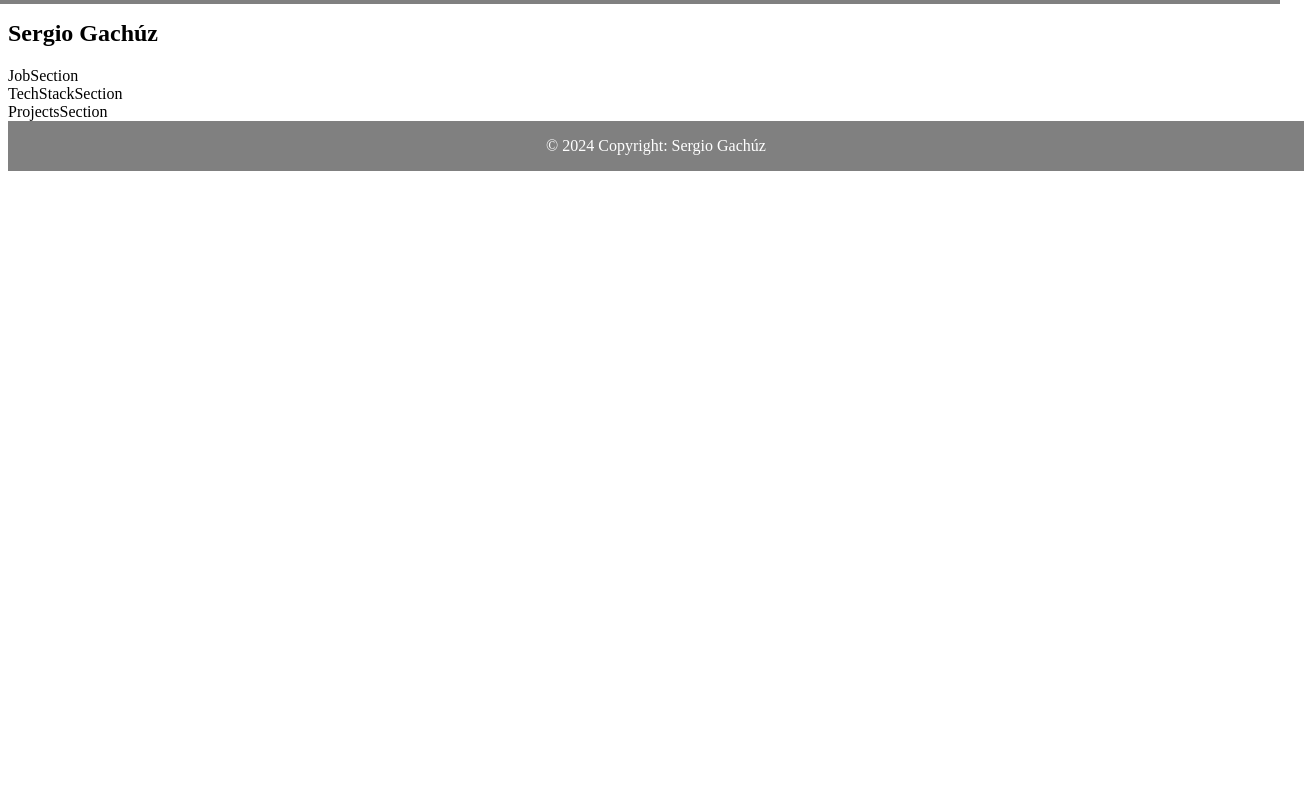
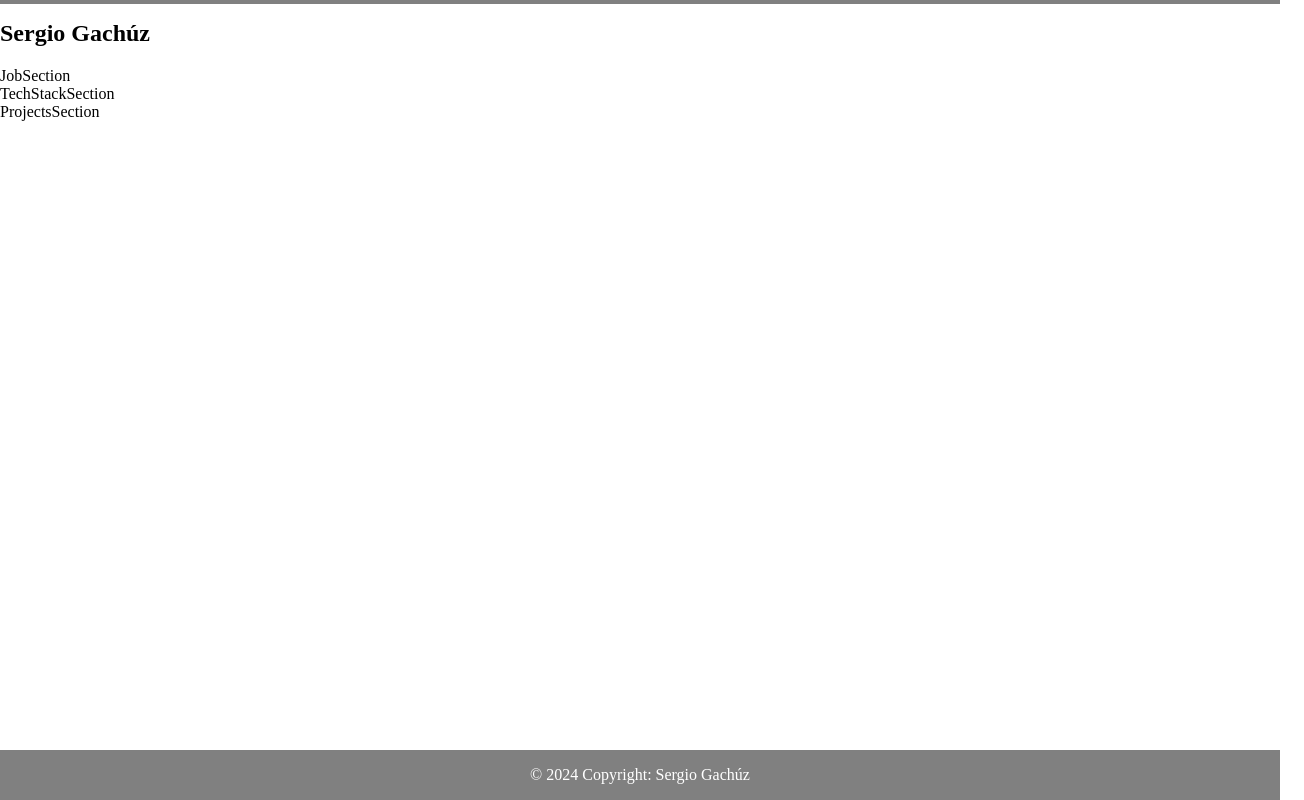
Before and after one commit to sgachuzc/Mi-Portafolio, a React (Vite) app: page / in a window 1280 px wide. Shown: the whole page, 1304 px wide, since content can reach past the window. Built offline with nearby package versions, Linux system fonts and the light colour scheme.

Commit message:
Ajustes en footer

```diff
--- a/src/main.css
+++ b/src/main.css
@@ -1,129 +1,10 @@
-:root{
-  /* Definición de custom properties */
-  --color-primario: #181818;
-  --color-secundario: #f0f0f0;
-
-  /* Tipografía */
-  --tipo-principal: Helvetica, Arial, sans-serif;
-  --tipo--secundario: Verdana;
+#root{
+  min-height: 100dvh;
+  display: grid;
+  grid-template-rows: auto 1fr auto;
 }
 
-/* Adapatar al modo oscuro */
-@media (prefers-color-scheme: dark){
-  :root{
-      --color-primario: #f0f0f0;
-      --color-secundario: #181818;
-  }
+body{
+  padding: 0;
+  margin: 0;
 }
-
-/* Configurar si esta activado el modo alto contraste */
-@media (prefers-color-scheme: high){
-  :root{
-      --color-primario: black;
-      --color-secundario: white;
-  }
-}
-
-/* Desactivar animations en que de que el usuario haya configurado el modo sin animaciones */
-@media (prefers-reduced-motion: reduce){
-  /*Poner el selector de preferencia */
-  *{
-      animation: none;
-      transition: none;
-  }
-}
-
-/* Resetear el margin y padding */
-*{
-  margin: 0;
-  padding: 0;
-  border: 0;
-  box-sizing: border-box;
-  vertical-align: baseline;
-}
-
-img, picture, video, iframe, figure{
-  max-width: 100%;
-  width: 100%;
-  display: block;
-  /* opcional */ object-fit: cover;
-  /* opcional */ object-position: center center;
-}
-
-/* Reseteamos los enlaces para funcionar como cajas */
-a{
-  display: block;
-}
-
-/* ... excepto los que se encuentran en parrafos */
-p a{
-  display: inline;
-}
-
-/* Quitamos los puntos de los li */
-li{
-  list-style-type: none;
-}
-
-/* Configuramos anclas suaves */
-html{
-  scroll-behavior: smooth;
-}
-
-/* Desactivamos estilos por defectos de las principales etiquetas de texto */
-h1, h2, h3, h4, h5, h6, p, span, a, strong, blockquote, i, b, u, em{
-  font-size: 1em;
-  font-weight: inherit;
-  font-style: inherit;
-  text-decoration: none;
-  color: inherit;
-}
-
-/* Evitar problemas con los pseudoelementos de quotes */
-blockquote::before, blockquote::after, q::before, q::after{
-  content: '';
-  content: none;
-}
-
-/* Configuramos el texto que seleccionamos */
-::selection{
-  background-color: var(--color-primario);
-  color: var(--color-secundario);
-}
-
-/* Nivelamos problemas de tipografías y colocación de forms */
-form, input, textarea, select, button, label{
-  font-family: inherit;
-  font-size: inherit;
-  hyphens: auto;
-  background-color: transparent;
-  display: block;
-  color: inherit;
-  /* opcional */ appearance: none;
-}
-
-/* Reetear tablas */
-table, tr, td{
-  border-collapse: collapse;
-  border-spacing: 0;
-}
-
-svg{
-  width: 100%;
-  display: block;
-  fill: currentColor;
-}
-
-/* Configurar tipografía para toda la web */
-body{
-  min-height: 100vh;
-  font-size: 100%;
-  font-family: var(--tipo-principal);
-  color: var(--color-primario);
-  background-color: var(--color-secundario);
-  /* opcional */ line-height: 1.4em;
-  /* opcional */ hyphens: auto;
-  /* opcional */ font-smooth: always;
-  /* opcional */ -webkit-font-smoothing: antialiased;
-  /* opcional */ -moz-osx-font-smoothing: grayscale;
-}
--- a/src/main.jsx
+++ b/src/main.jsx
@@ -2,6 +2,7 @@ import React from 'react'
 import ReactDOM from 'react-dom/client'
 import { PortafolioApp } from './PortafolioApp'
 import { BrowserRouter } from 'react-router-dom'
+import './main.css'
 
 ReactDOM.createRoot(document.getElementById('root')).render(
   <React.StrictMode>
--- a/src/styles/ui/footer.css
+++ b/src/styles/ui/footer.css
@@ -1,5 +1,4 @@
 footer{
-  width: 100%;
   background-color: gray;
   color: white;
   padding: 1rem;
```
